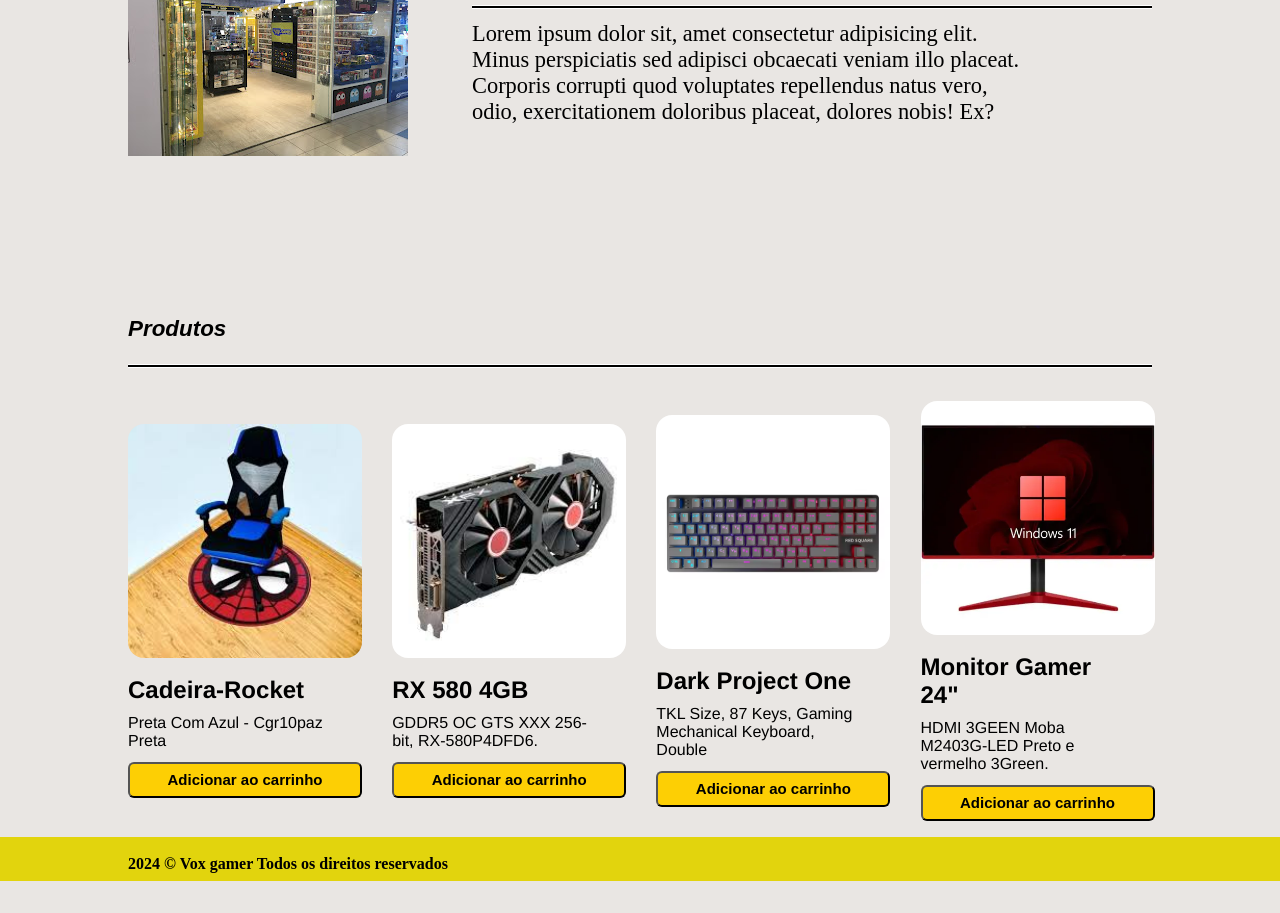
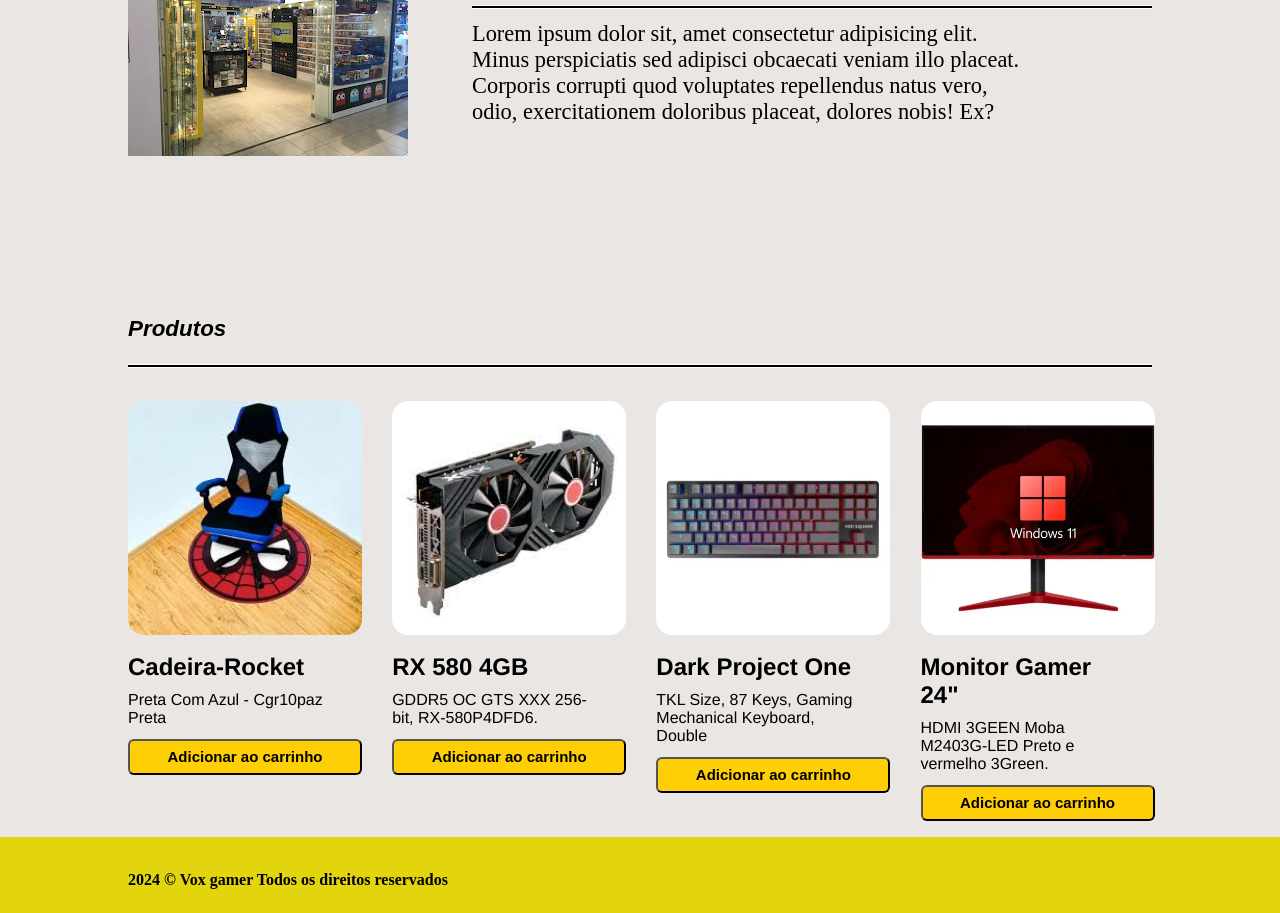
Before and after one commit to Valter34654376/Curso, a plain HTML site: page index.html in a window 1280 px wide. Shown: the part 170-1083 px from the top of the page. Before the commit the page ends 1051 px from the top, so only its background shows below. Drawn offline with Linux system fonts and the light colour scheme.

Commit message:
Finalizado

```diff
--- a/index.css
+++ b/index.css
@@ -1,7 +1,7 @@
 *{
     box-sizing: border-box;
     padding: 0;
-    margin: auto 0;
+    margin:  0;
 
 }
 
@@ -14,7 +14,7 @@
 
 
 html, body {
-height: 100%;
+
 background-color: rgb(233, 230, 227);
 
  }
@@ -43,8 +43,8 @@
 
 header .container{
     display: flex;
+    justify-content: space-between;
 
-    justify-content: space-between;
 }
 
 header .container ,h1{
@@ -55,6 +55,8 @@
 header{
     background-color: rgb(226, 212, 13);
     padding: 1em;
+
+
 }
 
 
@@ -148,16 +150,15 @@
     column-gap: 1% ;
 }
 
-footer{
-    background-color: rgb(226, 212, 13);
+
+footer {
+    background-color: rgb(226, 212, 13);;
     color: rgb(0, 0, 0);
-    padding: 0.5rem 0;
+    font-weight: bold;
+    padding: 1.5rem 0;
     width: 100%;
     margin-top: auto;
-    font-weight: bold;
-    display: flex;
-
-}
+    }
 
 .Produtos{
     margin-bottom: 1em;
@@ -211,6 +212,7 @@
     header {
         background-color: rgb(226, 212, 13);
         padding: 1em;
+
     }
 
 
```
